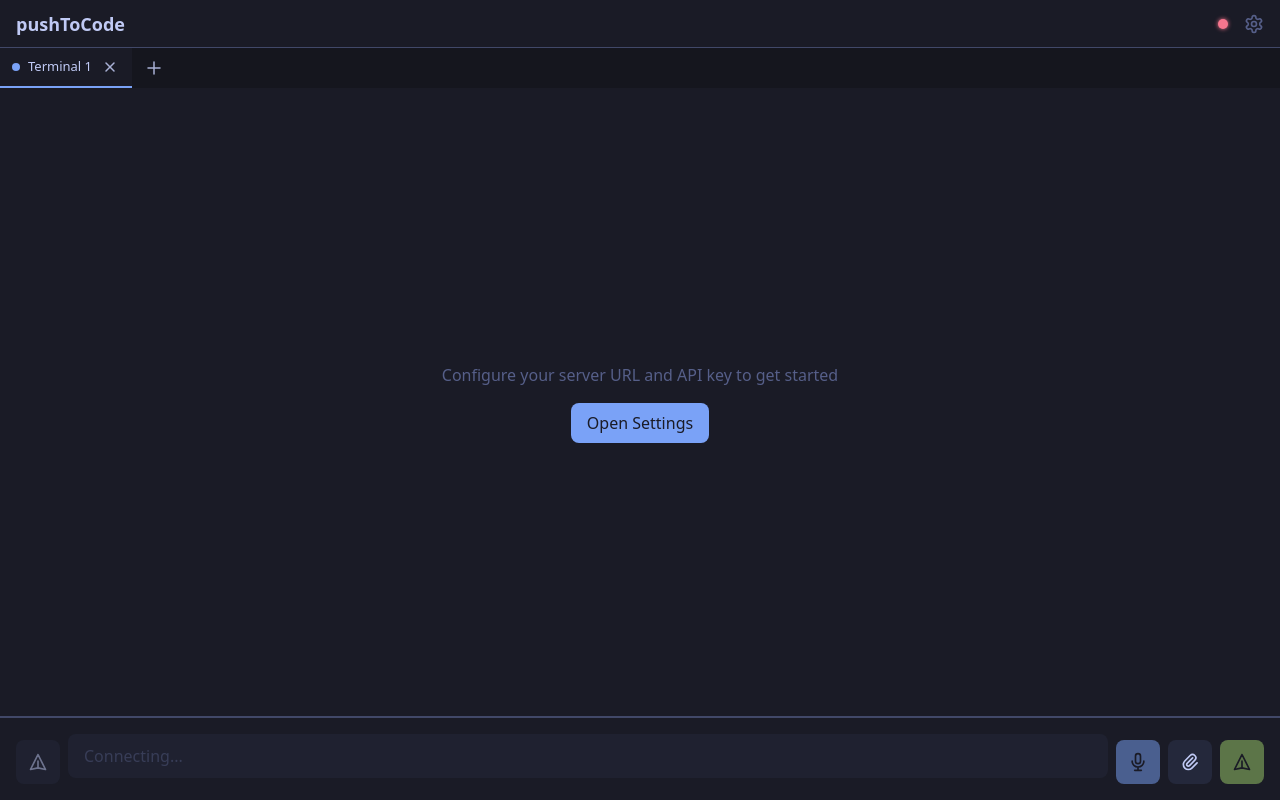
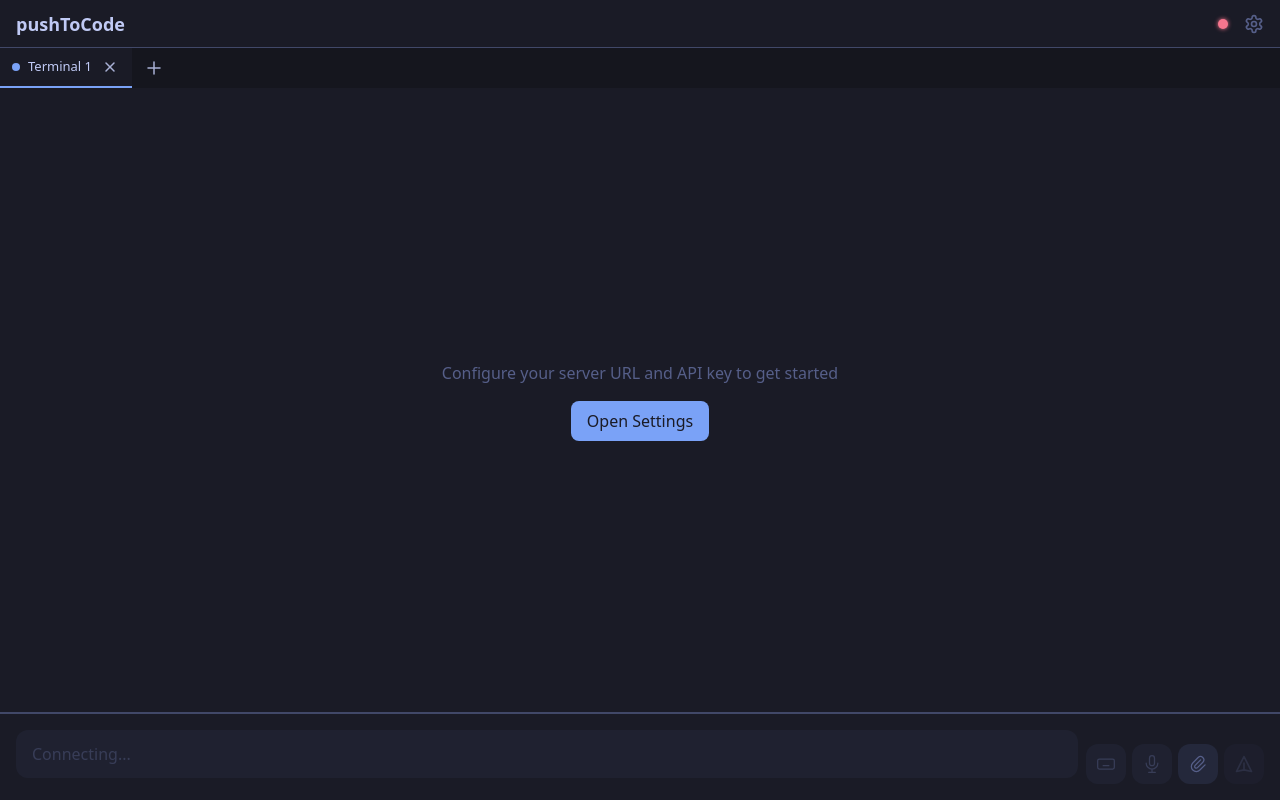
Before and after one commit to MichaelLod/pushToCode, a Next.js app in the folder web/: page / in a window 1280 px wide. Built offline with nearby package versions, Linux system fonts and the light colour scheme.

Commit message:
fix: Improve InputBar layout - bigger input, aligned buttons

```diff
--- a/web/src/components/FileUpload.tsx
+++ b/web/src/components/FileUpload.tsx
@@ -210,8 +210,8 @@ export function FileUpload({
       {/* Attachment button with badge */}
       <button
         onClick={() => setShowMenu(!showMenu)}
-        className="relative min-w-[44px] min-h-[44px] flex items-center justify-center rounded-lg
-                   bg-bg-secondary text-text-primary hover:bg-border transition-colors"
+        className="relative w-10 h-10 flex items-center justify-center rounded-xl
+                   bg-bg-secondary text-text-secondary hover:text-text-primary hover:bg-border transition-colors"
         aria-label={`Attach files${attachments.length > 0 ? ` (${attachments.length} attached)` : ""}`}
         aria-expanded={showMenu}
         aria-haspopup="menu"
@@ -225,14 +225,14 @@ export function FileUpload({
           <path
             strokeLinecap="round"
             strokeLinejoin="round"
-            strokeWidth={2}
+            strokeWidth={1.5}
             d="M15.172 7l-6.586 6.586a2 2 0 102.828 2.828l6.414-6.586a4 4 0 00-5.656-5.656l-6.415 6.585a6 6 0 108.486 8.486L20.5 13"
           />
         </svg>
         {/* Badge */}
         {attachments.length > 0 && (
-          <span className="absolute -top-1 -right-1 min-w-[18px] h-[18px] flex items-center justify-center
-                          bg-info text-bg-primary text-xs font-medium rounded-full px-1">
+          <span className="absolute -top-0.5 -right-0.5 min-w-[16px] h-[16px] flex items-center justify-center
+                          bg-accent text-bg-primary text-[10px] font-medium rounded-full px-1">
             {attachments.length}
           </span>
         )}
--- a/web/src/components/InputBar.tsx
+++ b/web/src/components/InputBar.tsx
@@ -111,35 +111,7 @@ export function InputBar({
 
         {/* Main input row */}
         <div className="flex items-end gap-2">
-          {/* Keyboard toggle button */}
-          <button
-            onClick={() => setShowKeyboard(!showKeyboard)}
-            disabled={disabled}
-            className={`min-w-[44px] min-h-[44px] flex items-center justify-center rounded-lg
-                       transition-colors disabled:opacity-50 disabled:cursor-not-allowed
-                       ${showKeyboard
-                         ? "bg-accent text-bg-primary"
-                         : "bg-bg-secondary text-text-primary hover:bg-border"
-                       }`}
-            aria-label={showKeyboard ? "Hide keyboard controls" : "Show keyboard controls"}
-            aria-pressed={showKeyboard}
-          >
-            <svg
-              className="w-5 h-5"
-              fill="none"
-              stroke="currentColor"
-              viewBox="0 0 24 24"
-            >
-              <path
-                strokeLinecap="round"
-                strokeLinejoin="round"
-                strokeWidth={2}
-                d="M12 19l9 2-9-18-9 18 9-2zm0 0v-8"
-              />
-            </svg>
-          </button>
-
-          {/* Text input (auto-grow) */}
+          {/* Text input (auto-grow) - takes most space */}
           <div className="flex-1 relative">
             <textarea
               ref={textareaRef}
@@ -149,34 +121,49 @@ export function InputBar({
               disabled={disabled}
               placeholder={placeholder}
               rows={1}
-              className="w-full resize-none rounded-lg bg-bg-secondary px-4 py-2.5 text-text-primary
+              className="w-full resize-none rounded-xl bg-bg-secondary px-4 py-3 text-text-primary
                         placeholder:text-text-secondary focus:outline-none focus:ring-2 focus:ring-accent
-                        disabled:opacity-50 disabled:cursor-not-allowed min-h-[44px]"
+                        disabled:opacity-50 disabled:cursor-not-allowed min-h-[48px]"
               style={{ lineHeight: "24px" }}
               aria-label="Command input"
             />
           </div>
 
-          {/* Mic button (blue) */}
+          {/* Action buttons group */}
+          <div className="flex items-center gap-1.5">
+            {/* Keyboard toggle button */}
+            <button
+              onClick={() => setShowKeyboard(!showKeyboard)}
+              disabled={disabled}
+              className={`w-10 h-10 flex items-center justify-center rounded-xl
+                         transition-colors disabled:opacity-50 disabled:cursor-not-allowed
+                         ${showKeyboard
+                           ? "bg-accent text-bg-primary"
+                           : "bg-bg-secondary text-text-secondary hover:text-text-primary hover:bg-border"
+                         }`}
+              aria-label={showKeyboard ? "Hide keyboard controls" : "Show keyboard controls"}
+              aria-pressed={showKeyboard}
+            >
+              <svg className="w-5 h-5" fill="none" stroke="currentColor" viewBox="0 0 24 24">
+                <rect x="2" y="6" width="20" height="12" rx="2" strokeWidth="1.5" />
+                <path strokeWidth="1.5" d="M6 10h.01M10 10h.01M14 10h.01M18 10h.01M8 14h8" />
+              </svg>
+            </button>
+
+            {/* Mic button */}
             <button
               onClick={() => setShowVoiceRecorder(true)}
               disabled={disabled}
-            className="min-w-[44px] min-h-[44px] flex items-center justify-center rounded-lg
-                      bg-info text-bg-primary hover:opacity-90 transition-opacity
-                      disabled:opacity-50 disabled:cursor-not-allowed"
-            style={{ backgroundColor: "#7aa2f7" }}
+              className="w-10 h-10 flex items-center justify-center rounded-xl
+                        bg-bg-secondary text-text-secondary hover:text-accent hover:bg-border
+                        transition-colors disabled:opacity-50 disabled:cursor-not-allowed"
               aria-label="Start voice recording"
             >
-            <svg
-              className="w-5 h-5"
-              fill="none"
-              stroke="currentColor"
-              viewBox="0 0 24 24"
-            >
+              <svg className="w-5 h-5" fill="none" stroke="currentColor" viewBox="0 0 24 24">
                 <path
                   strokeLinecap="round"
                   strokeLinejoin="round"
-                strokeWidth={2}
+                  strokeWidth={1.5}
                   d="M19 11a7 7 0 01-7 7m0 0a7 7 0 01-7-7m7 7v4m0 0H8m4 0h4m-4-8a3 3 0 01-3-3V5a3 3 0 116 0v6a3 3 0 01-3 3z"
                 />
               </svg>
@@ -188,22 +175,19 @@ export function InputBar({
               onAttachmentsChange={setAttachments}
             />
 
-          {/* Send button (green) */}
+            {/* Send button */}
             <button
               onClick={handleSubmit}
               disabled={!canSend}
-            className="min-w-[44px] min-h-[44px] flex items-center justify-center rounded-lg
-                      bg-success text-bg-primary font-medium hover:opacity-90 transition-opacity
-                      disabled:opacity-50 disabled:cursor-not-allowed"
-            style={{ backgroundColor: "#9ece6a" }}
+              className={`w-10 h-10 flex items-center justify-center rounded-xl
+                        transition-all disabled:opacity-30 disabled:cursor-not-allowed
+                        ${canSend
+                          ? "bg-accent text-bg-primary hover:opacity-90"
+                          : "bg-bg-secondary text-text-secondary"
+                        }`}
               aria-label="Send message"
             >
-            <svg
-              className="w-5 h-5"
-              fill="none"
-              stroke="currentColor"
-              viewBox="0 0 24 24"
-            >
+              <svg className="w-5 h-5" fill="none" stroke="currentColor" viewBox="0 0 24 24">
                 <path
                   strokeLinecap="round"
                   strokeLinejoin="round"
@@ -212,6 +196,7 @@ export function InputBar({
                 />
               </svg>
             </button>
+          </div>
         </div>
       </div>
 
```
Lines whose indentation alone changed are shown as unchanged.
